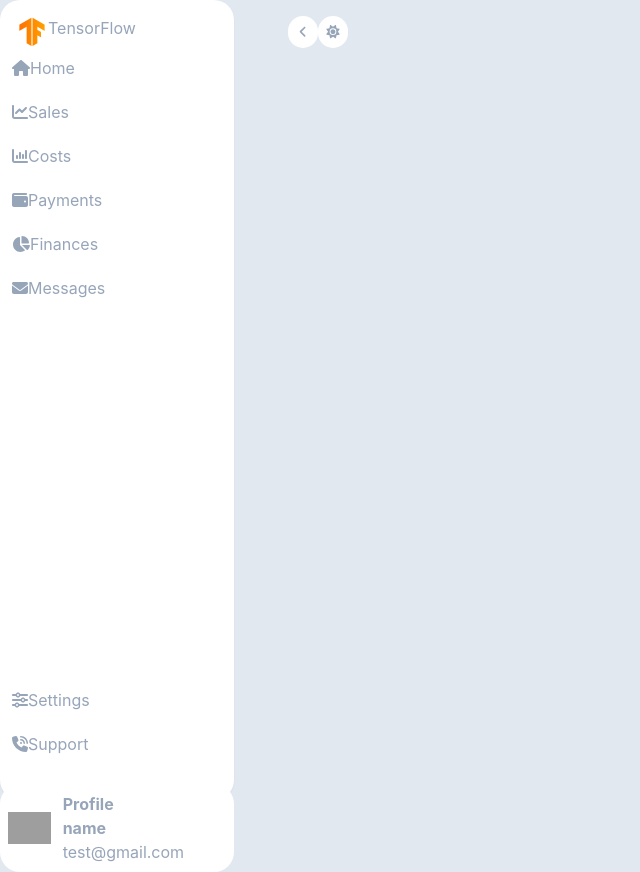
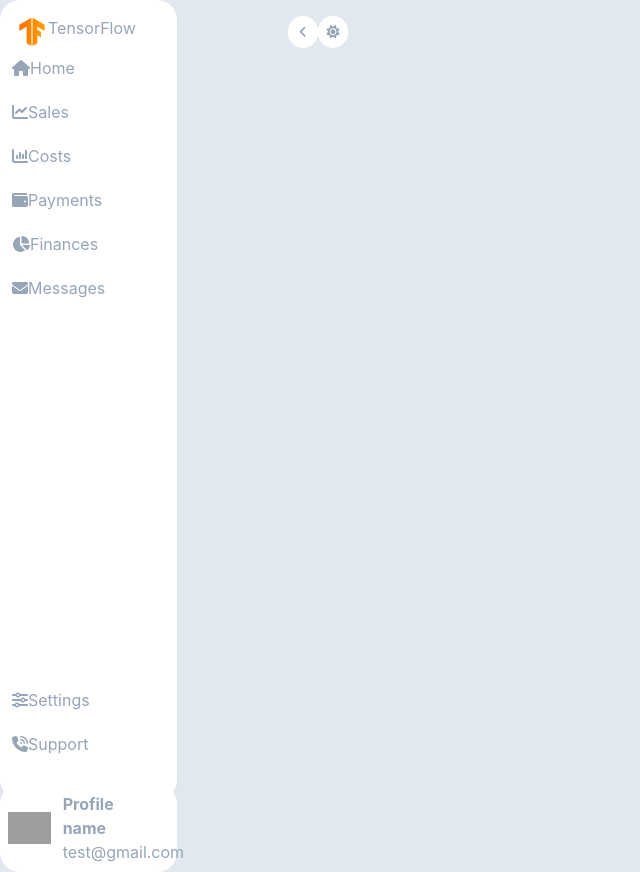
Before and after one commit to ICXPEAX/frontend-html-task, a React (Vite) app: page /support in a window 1280 px wide. Shown: the whole page, without its empty margins (0-640 px from the left). Built offline with nearby package versions, Linux system fonts and the light colour scheme; grey boxes are pictures that could not be loaded.

Commit message:
first commit

```diff
--- a/src/index.scss
+++ b/src/index.scss
@@ -42,7 +42,7 @@ html {
   display: flex;
   flex-direction: column;
   background-color:var(--color-sidebar-background-light-default);
-  width: 61%;
+  width: 46%;
   box-shadow: 0 1px 2px 0 rgba(0, 0, 0, 0.05);
   border-radius: 20px;
 
```
